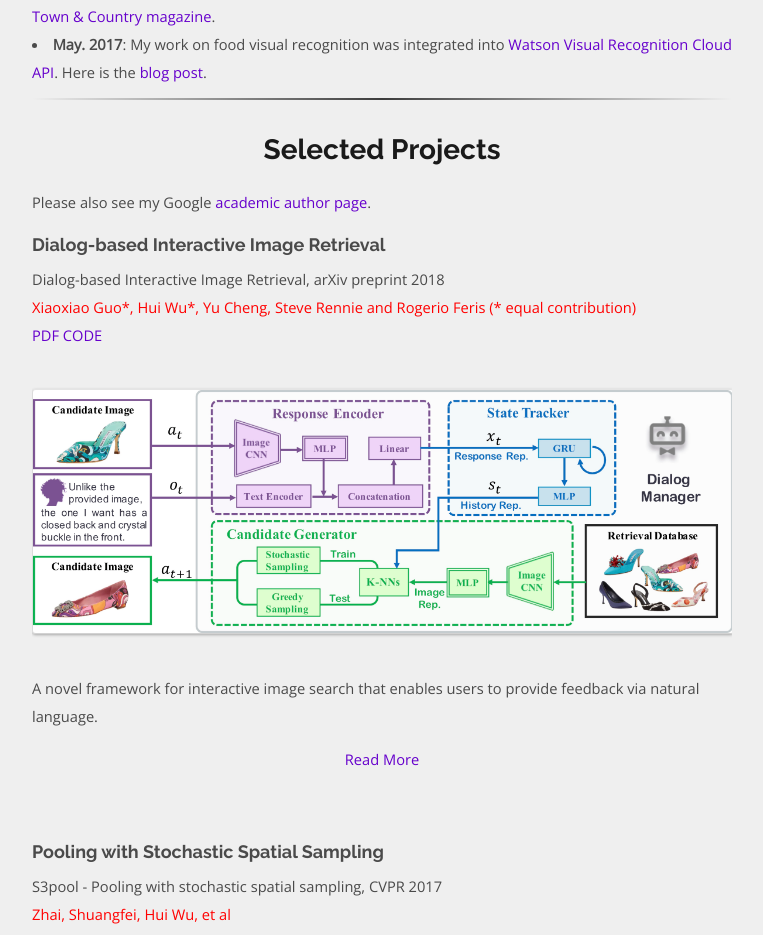
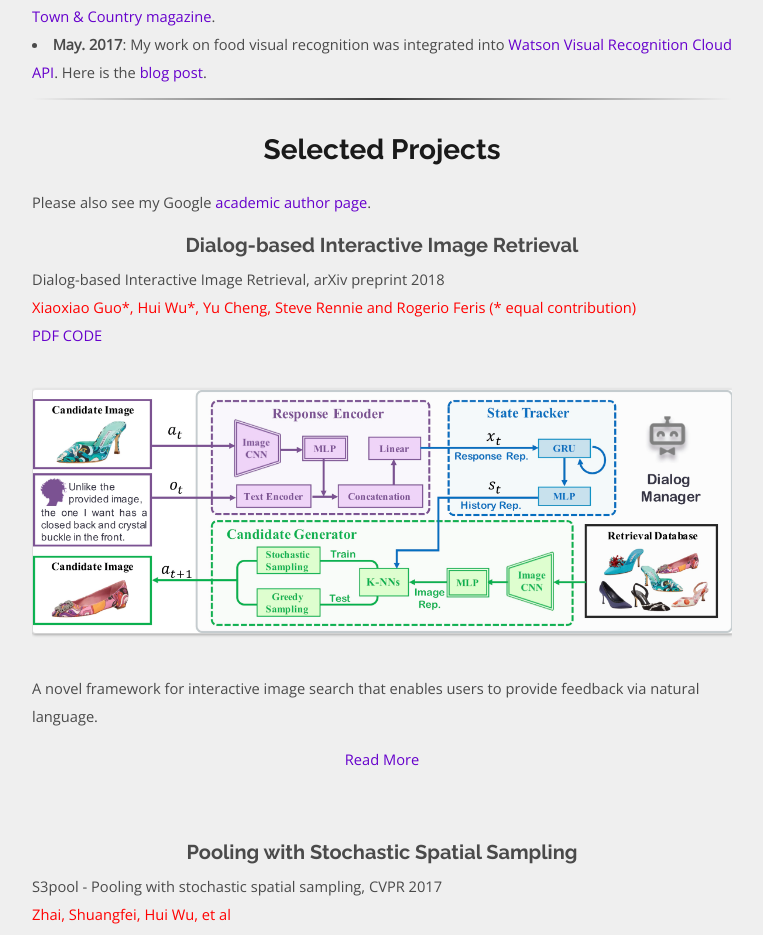
Before and after one commit to spacew/spacew.github.io, a Jekyll site: the page built from index.html, in a window 1280 px wide. Shown: the part 1053-1988 px from the top of the page, without its empty margins (258-1021 px from the left). Built offline with Jekyll 4.4.1, drawn with Linux system fonts in a browser that asks for light colours; the list of posts is cut into pages by our own code.

Commit message:
Update postlist.html

```diff
--- a/_includes/postlist.html
+++ b/_includes/postlist.html
@@ -2,7 +2,7 @@
 {% for post in paginator.posts %}
 <div class="snippet">
     <a href="{{ post.url | prepend: site.baseurl }}">
-        <h2>{{ post.title }}</h1>
+        <h2 class="post-title-text">{{ post.title }}</h2>
     </a>
 
     {% if post.paper_name %}
```
